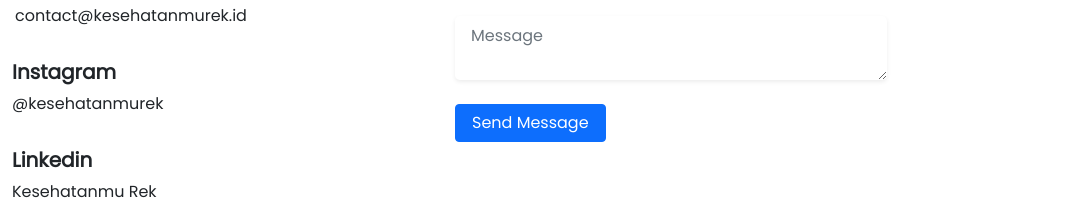
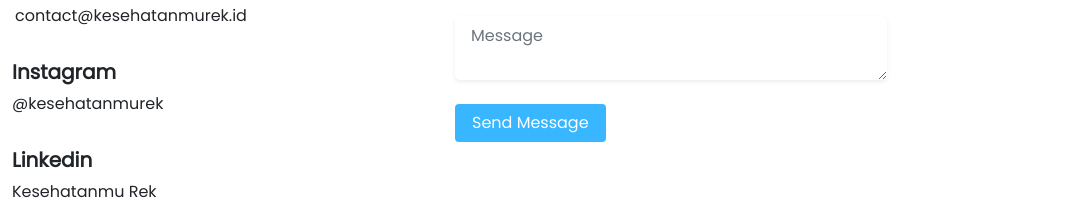
Before and after one commit to afanfian/Landingpage_Saviestance, a plain HTML site: page Tampilan.html in a window 1280 px wide. Shown: the part 2699-2914 px from the top of the page, 197-1280 px from the left. Drawn offline with nearby package versions, Linux system fonts and the light colour scheme.

Commit message:
Update Button Contact

```diff
--- a/Tampilan.html
+++ b/Tampilan.html
@@ -212,7 +212,7 @@
                       </div>
                       <div class="row">
                         <div class="col-lg-12">
-                          <button type="submit" class="btn btn-primary px-3">Send Message</button>
+                          <button type="submit" class="btn px-3" style="background-color: #38B6FF; color: white;">Send Message</button>
                         </div>
                       </div>
                     </form>
```
